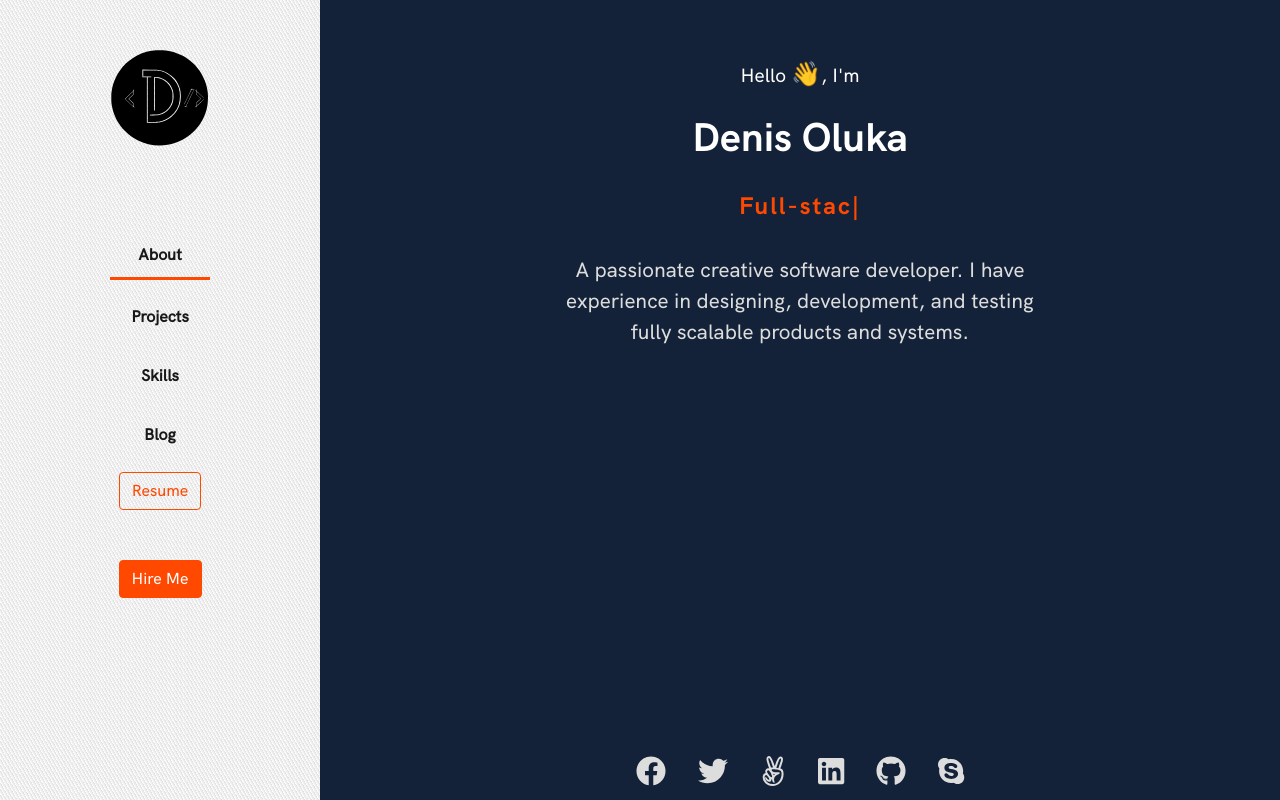
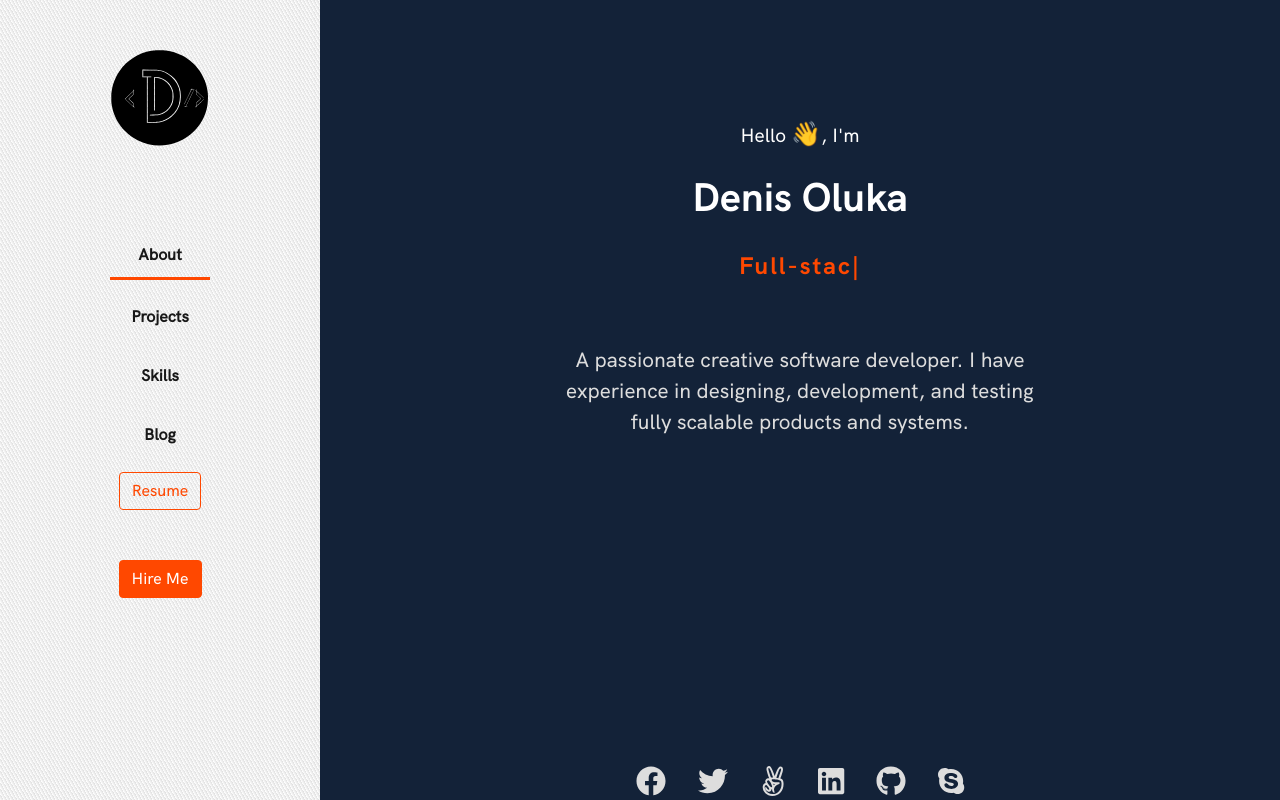
Before and after one commit to OlukaDenis/Portfolio, a React (Create React App) app: page / in a window 1280 px wide. Built offline with nearby package versions, Linux system fonts and the light colour scheme.

Commit message:
:wrench: Fix about

```diff
--- a/src/scss/About.scss
+++ b/src/scss/About.scss
@@ -2,7 +2,7 @@
 @import './variables.scss';
 
 .about-section {
-  padding: 60px 40px;
+  padding: 120px 40px 60px 40px;
   height: 100vh;
   width: 100%;
 
@@ -12,7 +12,7 @@
 }
 
 .about-author {
-  height: 750px;
+  height: 700px;
   width: 100%;
   display: flex;
   flex-direction: column;
@@ -66,7 +66,7 @@
     font-family: $font-primary;
     font-size: 1.3rem;
     font-weight: 100;
-    padding-top: 30px;
+    padding-top: 60px;
     width: 60%;
     margin: 0 auto;
     color: $whitish;
```
